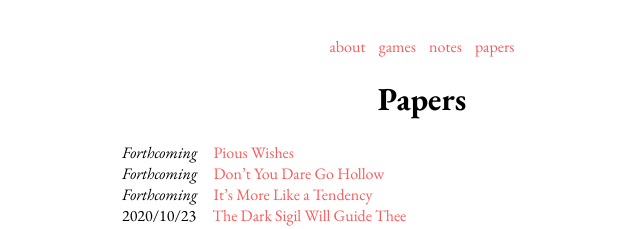
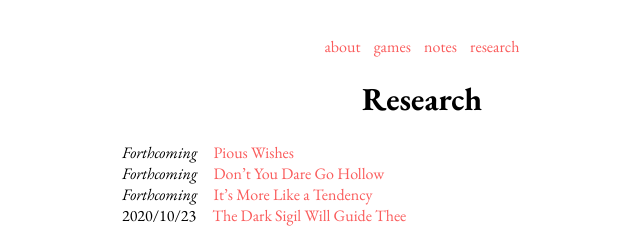
Before and after one commit to steinea/steinea.github.io, a Jekyll site: the page built from research/index.html, in a window 1280 px wide. Shown: the top 229 px of the page, without its empty margins (218-858 px from the left). Built offline with Jekyll 4.4.1, drawn with Linux system fonts in a browser that asks for light colours.

Commit message:
Changed "papers" to "research"

```diff
--- a/_layouts/default.html
+++ b/_layouts/default.html
@@ -15,7 +15,7 @@
       <li><a href="/">about</a></li>
       <li><a href="/games">games</a></li>
       <li><a href="/notes">notes</a></li>
-      <li><a href="/papers">papers</a></li>
+      <li><a href="/research">research</a></li>
     </ul>
   </nav>
 
--- a/papers/index.html
+++ b/research/index.html
@@ -1,6 +1,6 @@
 ---
 layout: default
-title: Papers
+title: Research
 ---
 
 <h1>{{ page.title }}</h1>
```
